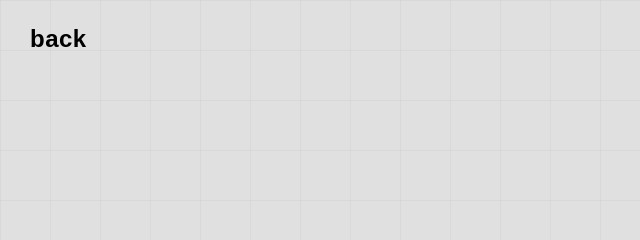
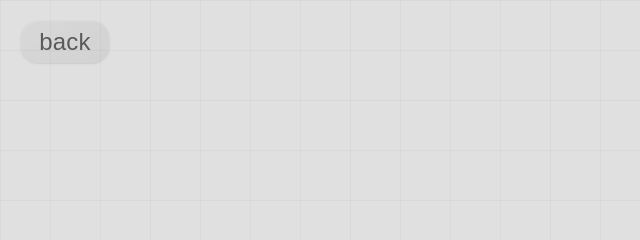
Before and after one commit to moinloin/portfolio, a website: page public/views/cv.html in a window 1280 px wide. Shown: the top 240 px of the page, 0-640 px from the left. Drawn offline with Linux system fonts and the light colour scheme; a web font is replaced by a local one.

Commit message:
add new back button

```diff
--- a/public/views/cv.html
+++ b/public/views/cv.html
@@ -7,12 +7,72 @@
   <link rel="stylesheet" href="https://use.typekit.net/bou8qre.css">
   <link rel="stylesheet" href="/css/cv-styles.css">
   <link rel="icon" type="image/x-icon" href="/images/favicon-16x16.png">
+  <style>
+    .back-btn {
+      display: inline-block;
+      padding: 0.5rem 1.2rem;
+      background: linear-gradient(145deg, rgba(0, 0, 0, 0.06), rgba(0, 0, 0, 0.1));
+      border: none;
+      border-radius: 18px;
+      color: black;
+      text-decoration: none;
+      font-family: "loos-wide", sans-serif;
+      font-size: 1.5rem;
+      font-weight: 400;
+      letter-spacing: 0.01em;
+      transition: all 0.2s cubic-bezier(0.4, 0, 0.2, 1);
+      cursor: none;
+      opacity: 0.6;
+      position: fixed;
+      top: 20px;
+      left: 20px;
+      z-index: 100;
+      overflow: hidden;
+      box-shadow:
+        inset 0 1px 2px rgba(255, 255, 255, 0.3),
+        inset 0 -1px 1px rgba(0, 0, 0, 0.05),
+        0 1px 3px rgba(0, 0, 0, 0.05);
+    }
+
+    .back-btn::before {
+      content: '';
+      position: absolute;
+      top: 0;
+      left: -100%;
+      width: 100%;
+      height: 100%;
+      background: linear-gradient(90deg, transparent, rgba(255, 255, 255, 0.15), transparent);
+      transition: left 0.5s ease;
+    }
+
+
+    .back-btn:hover {
+      opacity: 1;
+      background: linear-gradient(145deg, rgba(0, 0, 0, 0.1), rgba(0, 0, 0, 0.15));
+      box-shadow:
+        inset 0 1px 2px rgba(255, 255, 255, 0.4),
+        inset 0 -1px 1px rgba(0, 0, 0, 0.08),
+        0 2px 8px rgba(0, 0, 0, 0.08);
+      transform: translateY(-1px);
+    }
+
+    .back-btn:hover::before {
+      left: 100%;
+    }
+
+
+    @media (max-width: 768px) {
+      .back-btn {
+        cursor: pointer !important;
+      }
+    }
+  </style>
 </head>
 <body>
   <div class="cursor" id="cursor"></div>
   <div class="grid-background"></div>
   <div class="container">
-    <a class="back" href="/">back</a>
+    <a class="back-btn" href="/">back</a>
     <div class="links">
       <a href="https://github.com/moinloin" target="_blank">github</a><br>
       <a href="https://rateyourmusic.com/~zeppoloin" target="_blank">rym</a><br>
```
